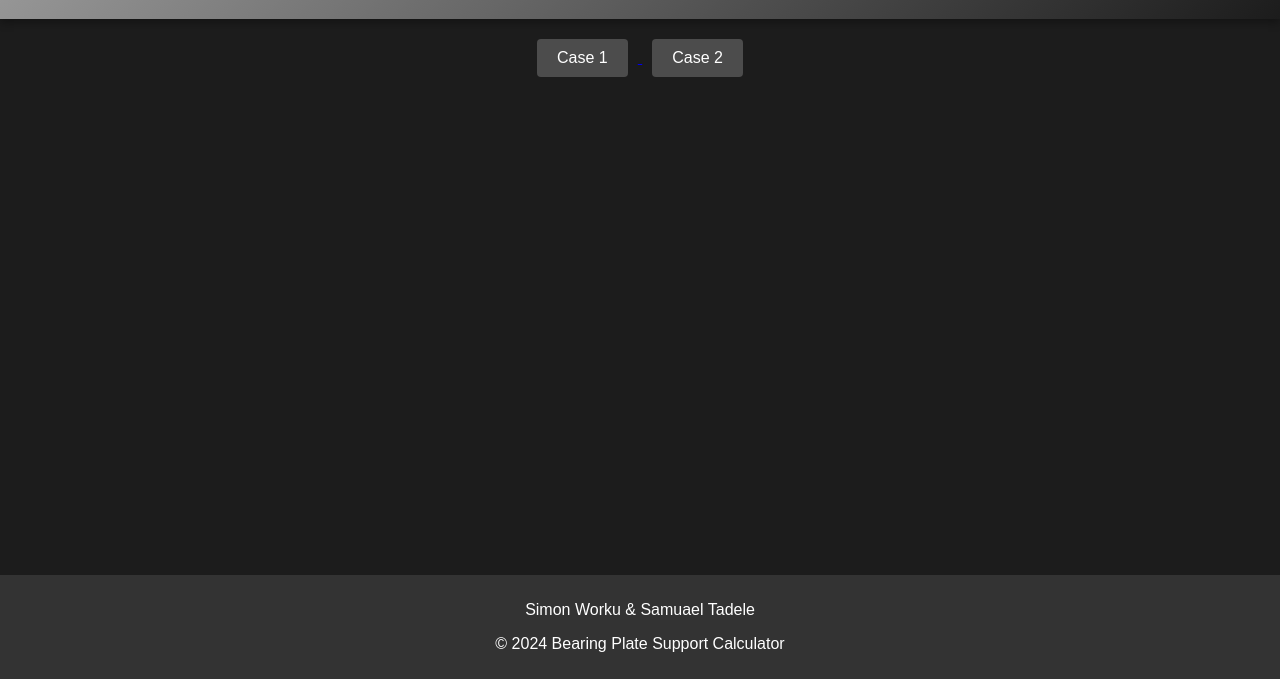
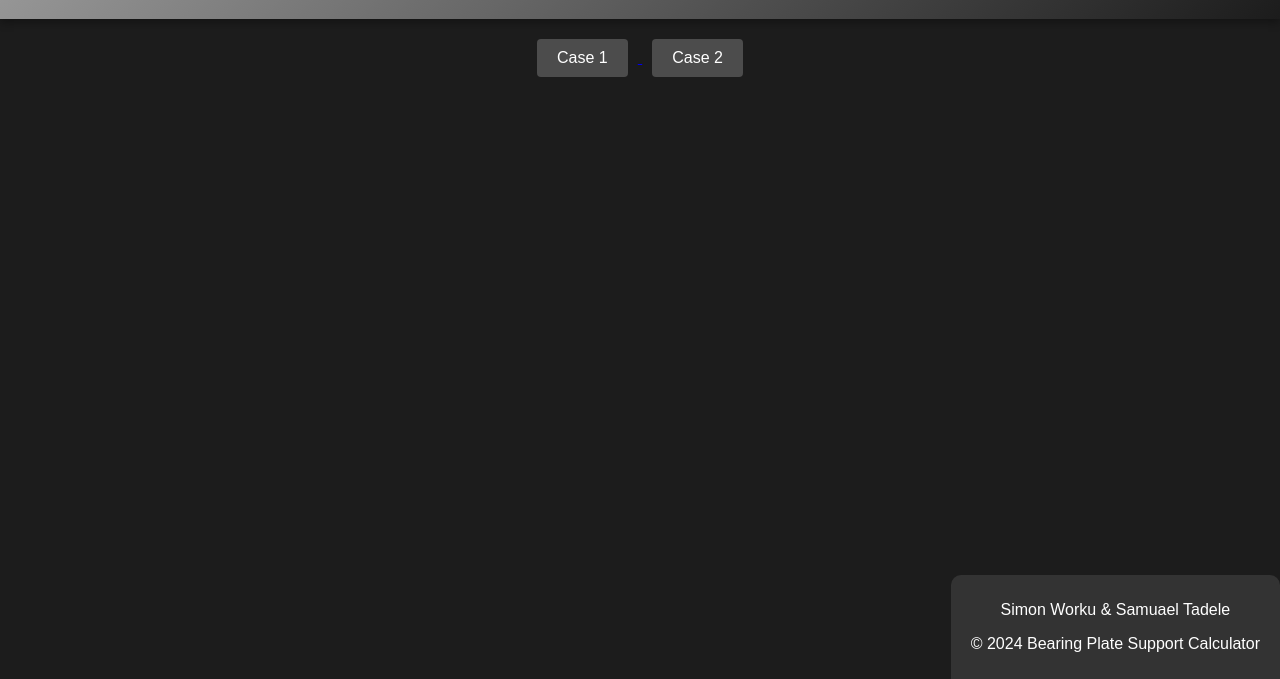
Before and after one commit to SimonWorku1/SECalc, a plain HTML site: page index.html in a window 1280 px wide. Shown: the part 121-800 px from the top of the page. Drawn offline with Linux system fonts and the light colour scheme.

Commit message:
Credit Edit

```diff
--- a/style.css
+++ b/style.css
@@ -55,9 +55,10 @@ footer {
     background-color: #333;
     color: #fff;
     text-align: center;
-    padding: 10px 0;
+    padding: 10px 20px;
     position: fixed;
-    left: 0;
     bottom: 0;
-    width: 100%;
+    right: 0;
+    border-top-left-radius: 10px;
+    border-top-right-radius: 10px;
 }
--- a/style_case1.css
+++ b/style_case1.css
@@ -167,9 +167,10 @@ footer {
     background-color: #333;
     color: #fff;
     text-align: center;
-    padding: 10px 0;
+    padding: 10px 20px;
     position: fixed;
-    left: 0;
     bottom: 0;
-    width: 100%;
+    right: 0;
+    border-top-left-radius: 10px;
+    border-top-right-radius: 10px;
 }
--- a/style_case2.css
+++ b/style_case2.css
@@ -167,9 +167,10 @@ footer {
     background-color: #333;
     color: #fff;
     text-align: center;
-    padding: 10px 0;
+    padding: 10px 20px;
     position: fixed;
-    left: 0;
     bottom: 0;
-    width: 100%;
+    right: 0;
+    border-top-left-radius: 10px;
+    border-top-right-radius: 10px;
 }
```
